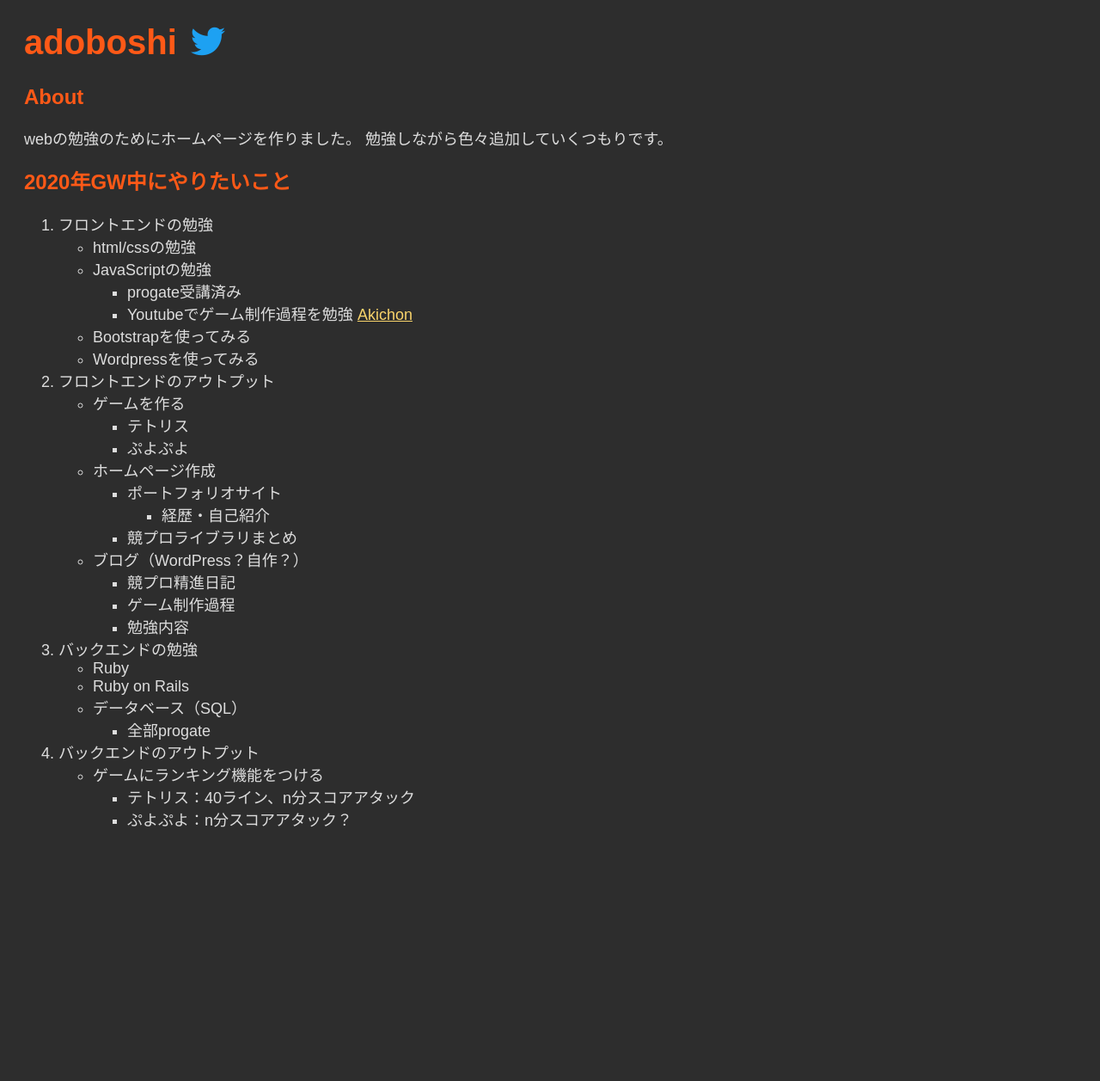
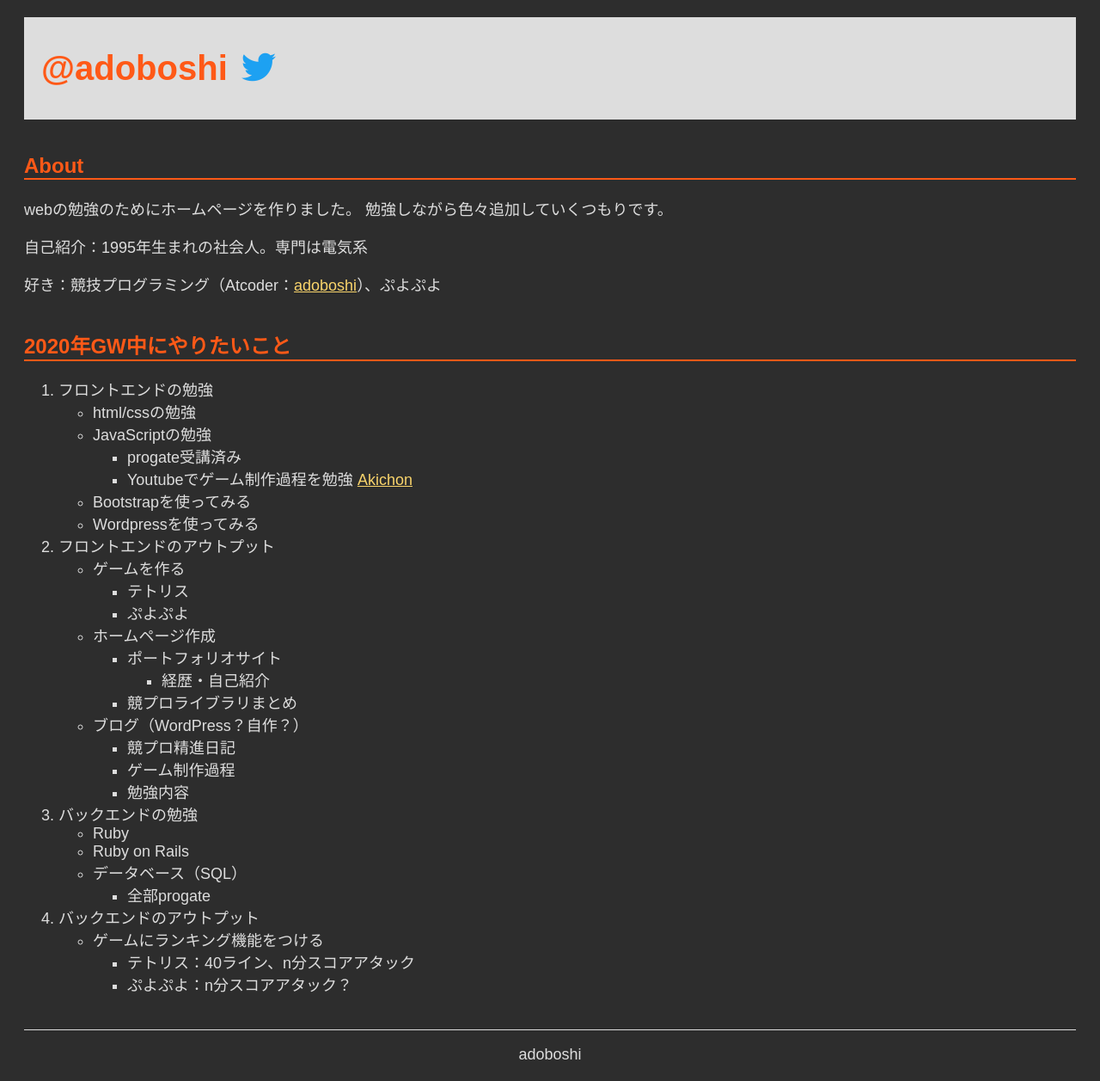
Before and after one commit to adoboshi/adoboshi.github.io, a PHP site: page / in a window 1280 px wide. Shown: the whole page at 86% size. Before the commit the page ends 962 px from the top, so only its background shows below. Run offline with PHP 8.4, Linux system fonts and the light colour scheme.

Commit message:
update about

```diff
--- a/index.html
+++ b/index.html
@@ -10,14 +10,23 @@
 
 <body>
 	<div class="wrapper">
+		<header>
 			<h1>
-			adoboshi
+				@adoboshi
 				<a href="https://twitter.com/_adoboshi" target="_blank" class="fab fa-twitter fa-fw icon twitter"></a>
 			</h1>
+		</header>
+		<div class="main">
 			<h2>About</h2>
 			<p>
 				webの勉強のためにホームページを作りました。
 				勉強しながら色々追加していくつもりです。
+			</p>
+			<p>
+				自己紹介：1995年生まれの社会人。専門は電気系
+			</p>
+			<p>
+				好き：競技プログラミング（Atcoder：<a href = "https://atcoder.jp/users/adoboshi" target="_blank">adoboshi</a>）、ぷよぷよ
 			</p>
 			<h2>2020年GW中にやりたいこと</h2>
 			<ol>
@@ -26,7 +35,7 @@
 						<li>JavaScriptの勉強<ul>
 								<li>progate受講済み</li>
 								<li>Youtubeでゲーム制作過程を勉強
-								<a href="https://www.youtube.com/channel/UCF2Kl5aL-_vcwaNhUf7YqbA">Akichon</a></li>
+									<a href="https://www.youtube.com/channel/UCF2Kl5aL-_vcwaNhUf7YqbA" target="_blank">Akichon</a></li>
 							</ul>
 						</li>
 						<li>Bootstrapを使ってみる</li>
@@ -73,7 +82,10 @@
 					</ul>
 				</li>
 			</ol>
-
+		</div>
+		<footer>
+			<p>adoboshi</p>
+		</footer>
 
 	</div>
 </body>
--- a/stylesheet.css
+++ b/stylesheet.css
@@ -16,15 +16,27 @@
 	margin: 20px;
 }
 
+header {
+	padding: 10px 20px;
+	background-color: #ddd;
+}
+
+footer {
+	text-align: center;
+	border-top: 1px solid var(--main);
+	margin-top: 40px;
+}
+
 h1 {
 	color: var(--acc1);
 	font-size: 40px;
-
 }
 
 h2 {
 	color: var(--acc1);
 	font-size: 24px;
+	border-bottom: 2px solid var(--acc1);
+	margin-top: 40px;
 }
 
 a {
```
Also changed, not shown: ToDo.md (+3 -2 lines). Lines whose indentation alone changed are shown as unchanged.
